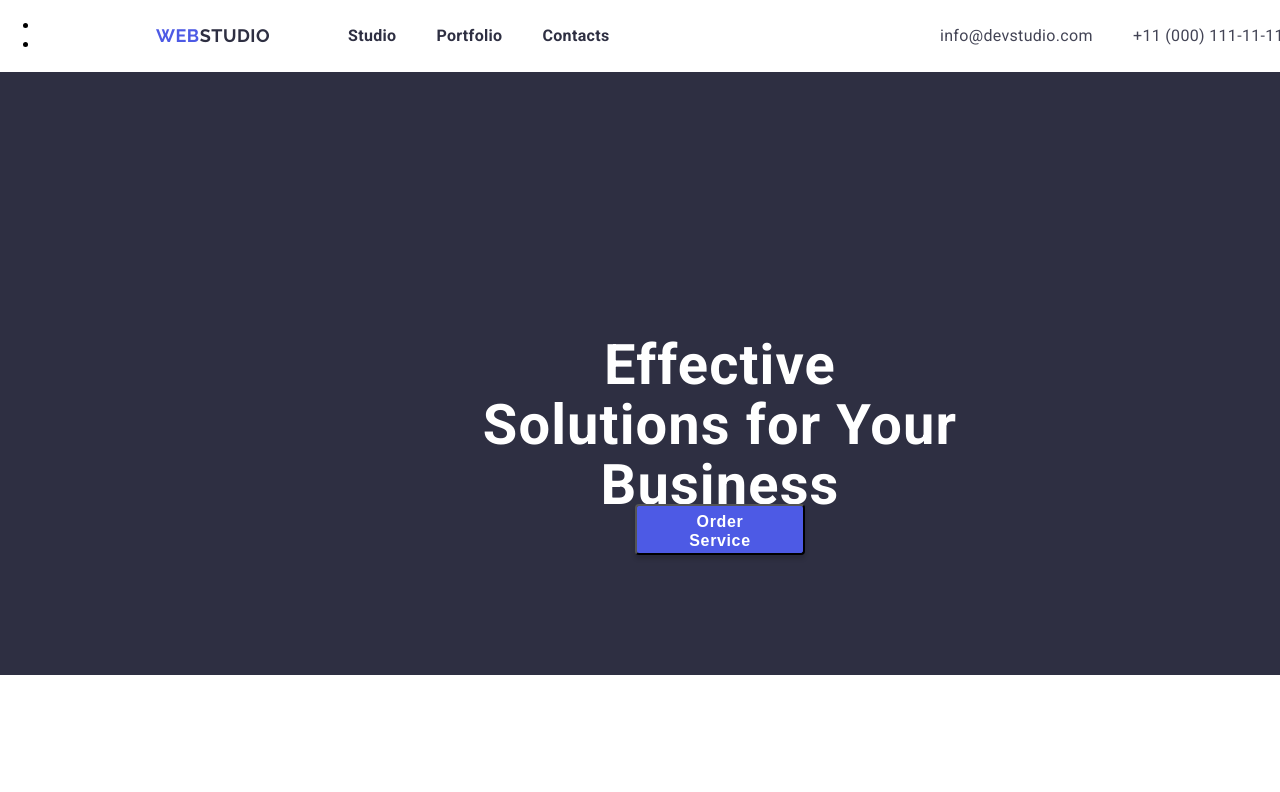
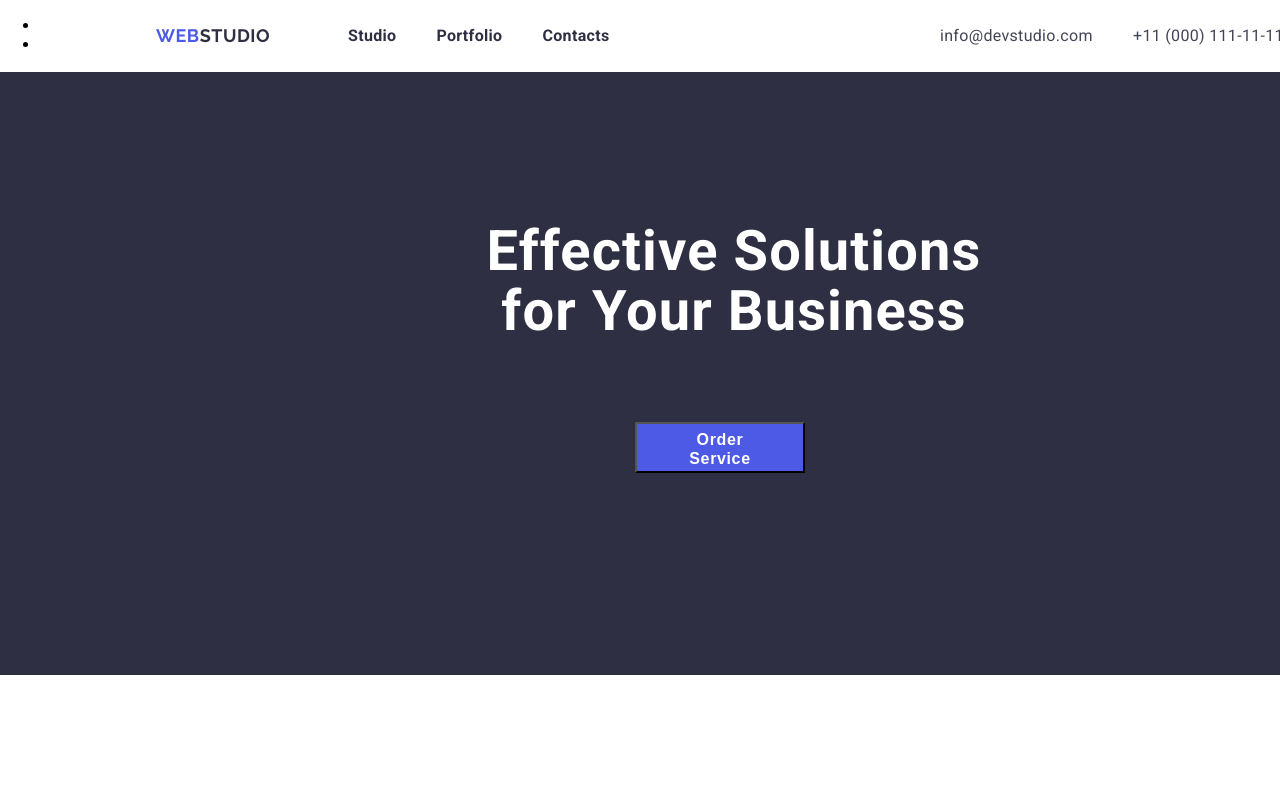
Before and after one commit to olegkurica/goit-markup-hw-02, a plain HTML site: page index.html in a window 1280 px wide. Shown: the top 792 px of the page. Drawn offline with Linux system fonts and the light colour scheme.

Commit message:
Update styles.css

```diff
--- a/css/styles.css
+++ b/css/styles.css
@@ -125,10 +125,10 @@ body {
     margin: 0;
     color: #FFFFFF;
     position: absolute;
-    width: 492px;
+    width: 520px;
     height: 120px;
     left: 474px;
-    top: 264px;
+    top: 150px;
 }
 
 .hero-btn {
@@ -136,10 +136,8 @@ body {
     width: 170px;
     height: 51px;
     left: 635px;
-    top: 432px;
+    top: 350px;
     background: #4D5AE5;
-    box-shadow: 0px 4px 4px rgba(0, 0, 0, 0.15);
-    border-radius: 4px;
     display: flex;
     flex-direction: row;
     align-items: flex-start;
```
